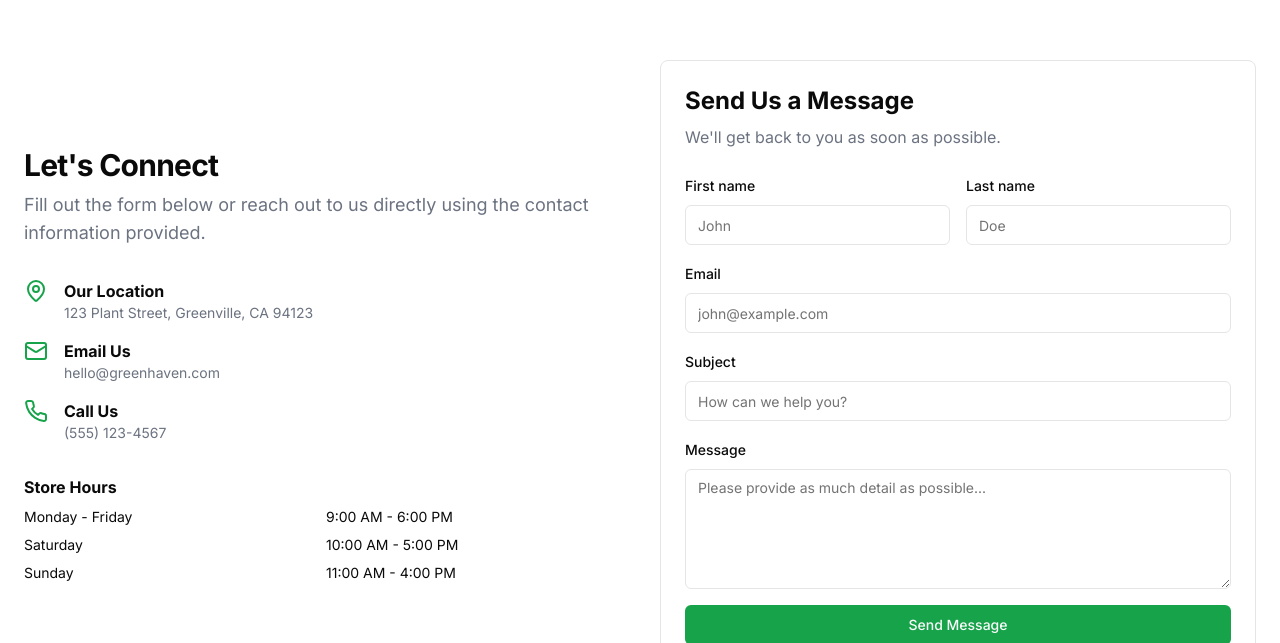
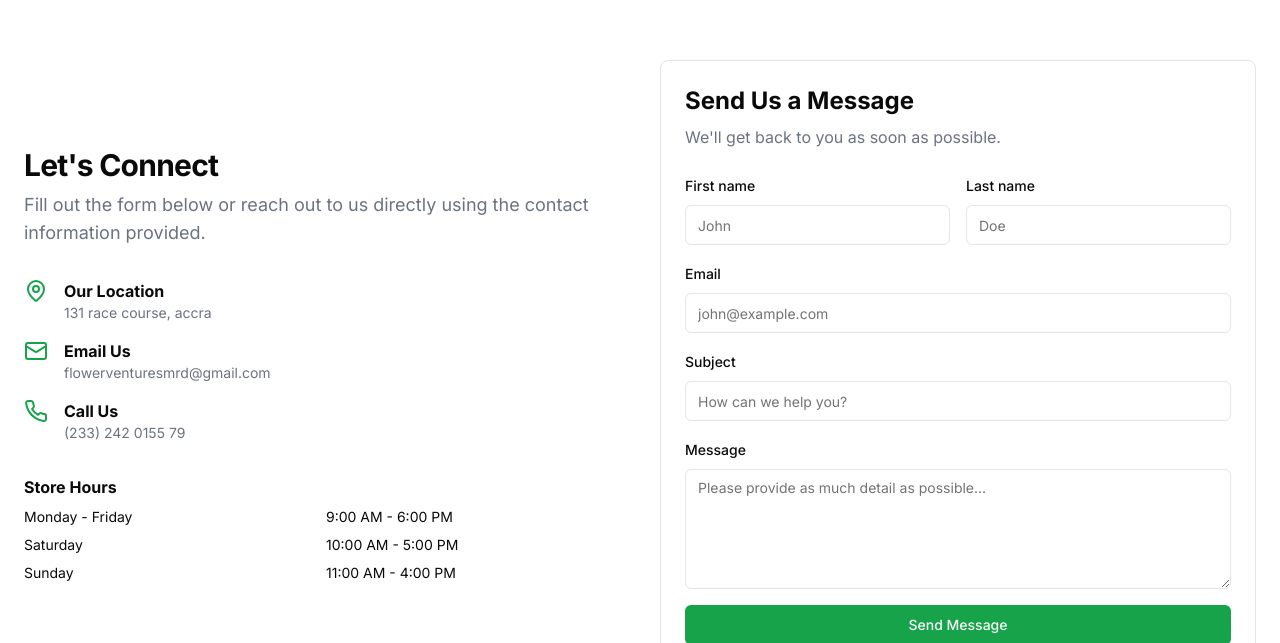
Before and after one commit to maestrofly/plantshop, a Next.js app: page /contact in a window 1280 px wide. Shown: the part 537-1180 px from the top of the page. Built offline with nearby package versions, Linux system fonts and the light colour scheme.

Commit message:
updated contact

```diff
--- a/app/contact/page.tsx
+++ b/app/contact/page.tsx
@@ -33,21 +33,21 @@ export default function ContactPage() {
                 <MapPin className="h-6 w-6 text-green-600" />
                 <div>
                   <h3 className="font-bold">Our Location</h3>
-                  <p className="text-sm text-gray-500">123 Plant Street, Greenville, CA 94123</p>
+                  <p className="text-sm text-gray-500">131 race course, accra</p>
                 </div>
               </div>
               <div className="flex items-start gap-4">
                 <Mail className="h-6 w-6 text-green-600" />
                 <div>
                   <h3 className="font-bold">Email Us</h3>
-                  <p className="text-sm text-gray-500">hello@greenhaven.com</p>
+                  <p className="text-sm text-gray-500">flowerventuresmrd@gmail.com</p>
                 </div>
               </div>
               <div className="flex items-start gap-4">
                 <Phone className="h-6 w-6 text-green-600" />
                 <div>
                   <h3 className="font-bold">Call Us</h3>
-                  <p className="text-sm text-gray-500">(555) 123-4567</p>
+                  <p className="text-sm text-gray-500">(233) 242 0155 79</p>
                 </div>
               </div>
             </div>
```
